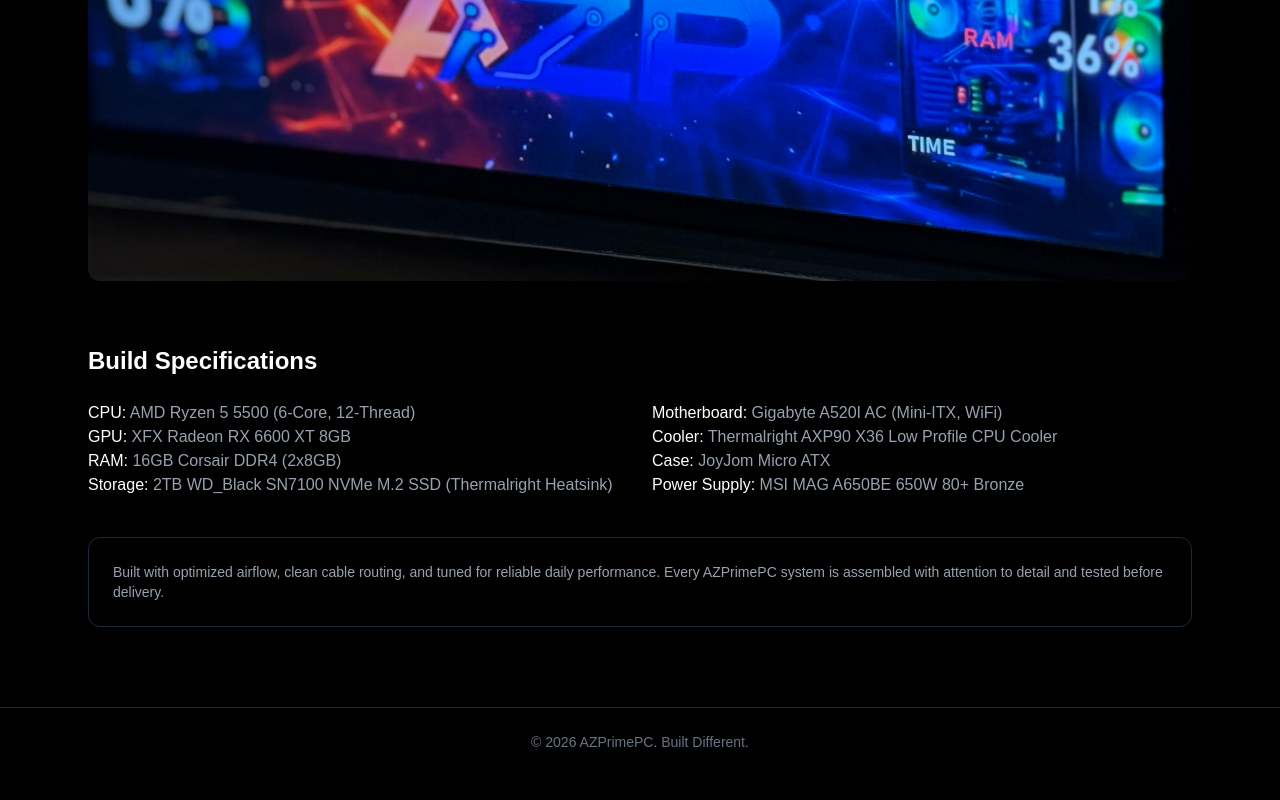
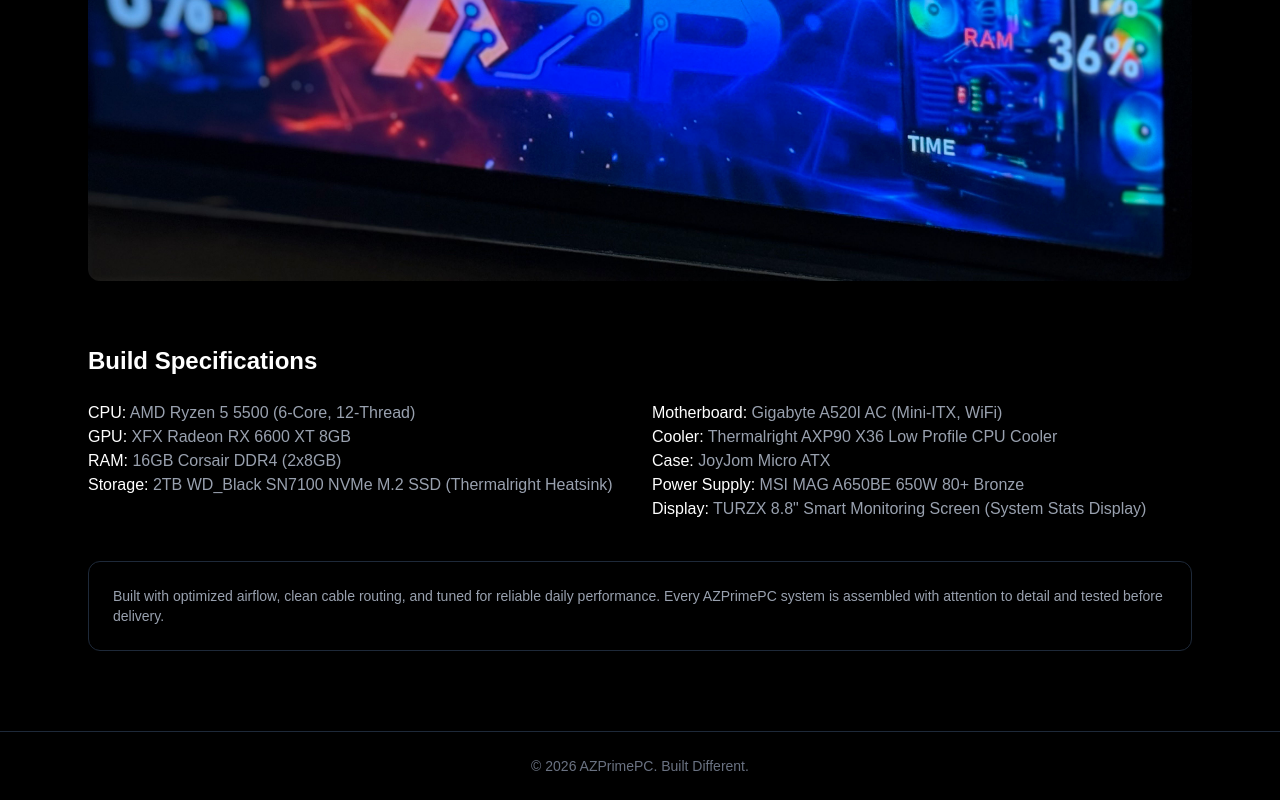
Before and after one commit to AZPRIMEPC/azprimepc, a Next.js app: page /builds/stealth-performance in a window 1280 px wide. Shown: the part 1396-2196 px from the top of the page. Before the commit the page ends 2172 px from the top, so only its background shows below. Built offline with nearby package versions, Linux system fonts and the light colour scheme.

Commit message:
Spec add

```diff
--- a/app/builds/stealth-performance/page.tsx
+++ b/app/builds/stealth-performance/page.tsx
@@ -85,6 +85,7 @@ export default function StealthPerformance() {
             <p><span className="text-white">Cooler:</span> Thermalright AXP90 X36 Low Profile CPU Cooler</p>
             <p><span className="text-white">Case:</span> JoyJom Micro ATX</p>
             <p><span className="text-white">Power Supply:</span> MSI MAG A650BE 650W 80+ Bronze</p>
+            <p><span className="text-white">Display:</span> TURZX 8.8" Smart Monitoring Screen (System Stats Display)</p>
           </div>
         </div>
 
```
